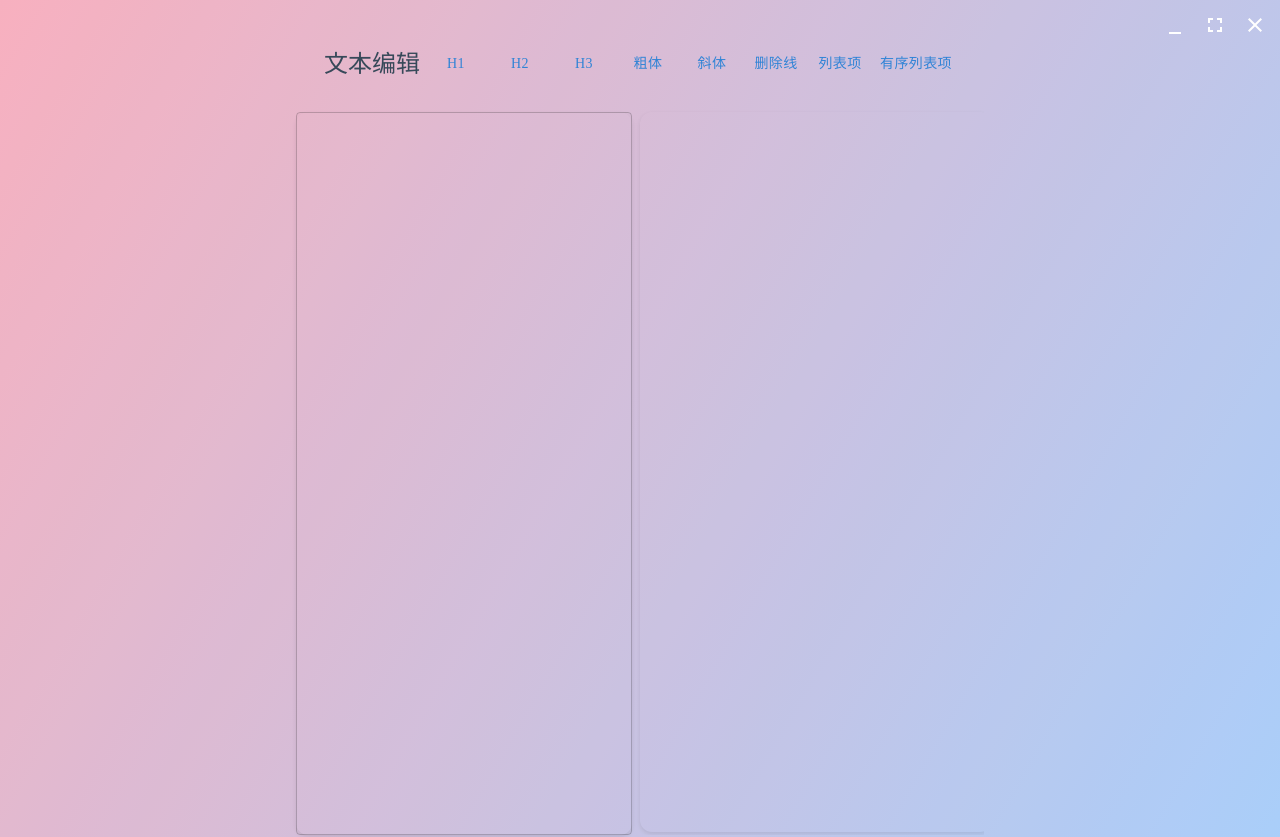
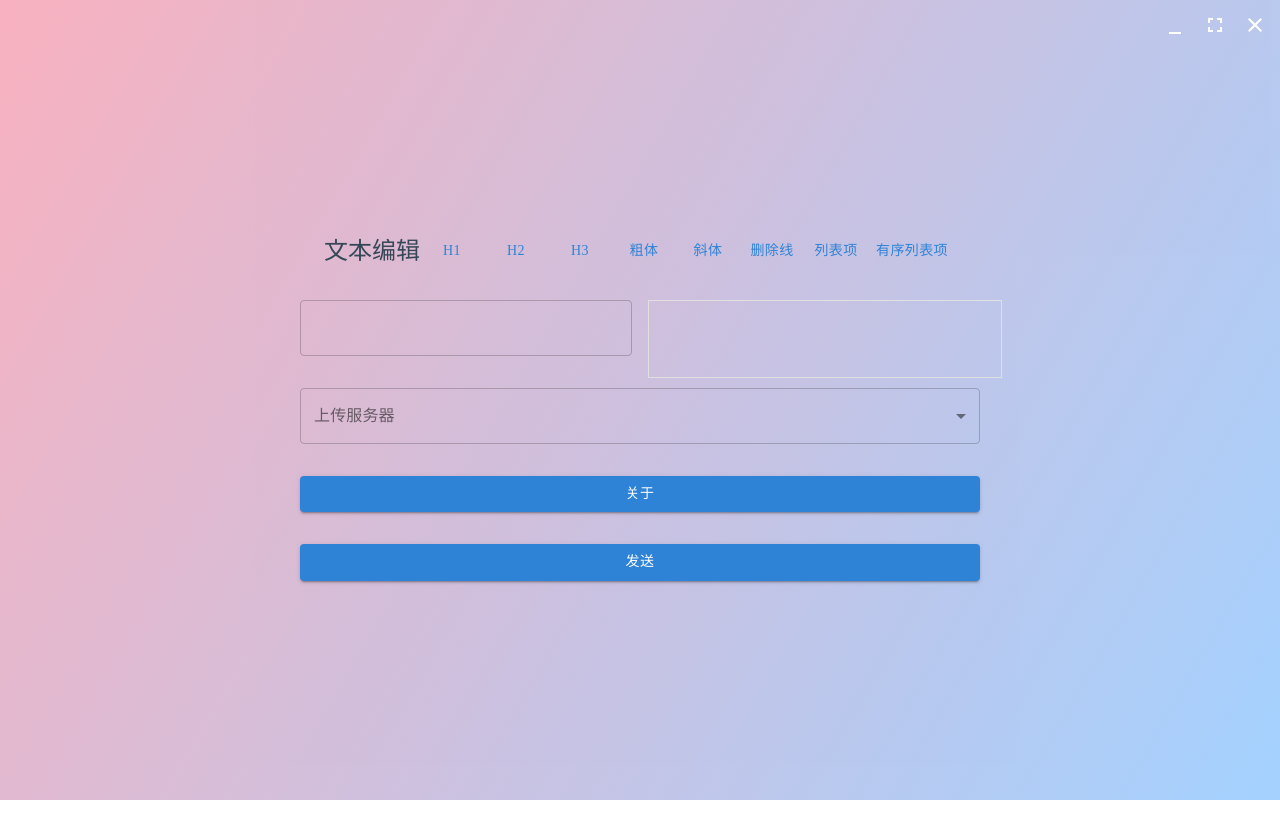
Before and after one commit to DiodeCN/MyOKR, a React (Vite) app: page /editor in a window 1280 px wide. Shown: the top 837 px of the page. After the commit the page ends 800 px from the top, so only its background shows below. Built offline with nearby package versions, Linux system fonts and the light colour scheme; a web font is replaced by a local one.

Commit message:
oooooooooooooook!!!!!!!!!!

```diff
--- a/src/Editor/Editor.jsx
+++ b/src/Editor/Editor.jsx
@@ -32,7 +32,6 @@ const insertTextAtEnd = (textArea, newText) => {
 };
 
 const Editor = () => {
-  const [markdownText, setMarkdownText] = useState("");
   const [articleType, setArticleType] = useState("");
   const [open, setOpen] = useState(false);
   const mdDocument = `
@@ -49,20 +48,15 @@ const Editor = () => {
 内容 2
 `;
 
+const [markdownText, setMarkdownText] = useState("");
 const previewRef = useRef(null);
 
-
 useEffect(() => {
-    const previewElement = previewRef.current;
-    if (previewElement) {
-      previewElement.scrollTop = previewElement.scrollHeight;
-      console.log(previewElement.scrollTop);
-      console.log(previewElement.scrollHeight);
-      console.log(previewRef.current);
-      console.log(previewElement);
-
+  if (previewRef.current) {
+    previewRef.current.scrollTop = previewRef.current.scrollHeight;
   }
 }, [markdownText]);
+
 
 
 
@@ -157,57 +151,34 @@ const Editor = () => {
           </AppBar>
         </Grid>
 
+<Box sx={{}}>
         <Grid container spacing={2}>
-          <Grid item xs={12} md={6}>
+      <Grid item xs={6}>
         <TextField
+          fullWidth
           multiline
-              rows={30}
           variant="outlined"
           value={markdownText}
-              onChange={handleTextChange}
-              fullWidth
-              sx={{
-                borderRadius: "12px",
-                minWidth: "40vh",
-                boxShadow: "0px 2px 4px rgba(0, 0, 0, 0.1)"
-              }}
-              inputRef={textAreaRef}
-              overflow
+          onChange={(event) => setMarkdownText(event.target.value)}
         />
       </Grid>
-          <Grid
-  item
-  xs={12}
-  md={6}
-  sx={{ display: "flex", justifyContent: "center", overflow: "auto" }}
->
-  <CardContent
+      <Grid item xs={6}>
+        <div
+          ref={previewRef}
           style={{
-      maxHeight: "680px",
-      textAlign: "left",
-      scrollBehavior: "smooth"
-    }}
-    sx={{
-      alignItems: "flex-start",
-      minWidth: "40vh",
-      maxHeight: "80vh",
-      borderRadius: "12px",
-      boxShadow: "0px 2px 4px rgba(0, 0, 0, 0.1)",
-      scrollBehavior: "smooth"
+            height: "100%",
+            width: "100%",
+            overflow: "auto",
+            border: "1px solid #ddd",
+            padding: "10px",
+            maxHeight:"80vh"
           }}
         >
-    <Box sx={{ textAlign: "left", height: '100%', overflow: "auto" }}>
-      <div ref={previewRef}>
-        <ReactMarkdown remarkPlugins={[gfm]}>
-          {markdownText}
-        </ReactMarkdown>
+          <ReactMarkdown remarkPlugins={[gfm]} children={markdownText} />
         </div>
+      </Grid>
+    </Grid>
     </Box>
-  </CardContent>
-</Grid>
-
-
-        </Grid>
 
         <FormControl fullWidth sx={{ marginTop: "1rem" }}>
           <InputLabel id="article-type-label">上传服务器</InputLabel>
```
Lines whose indentation alone changed are shown as unchanged.
